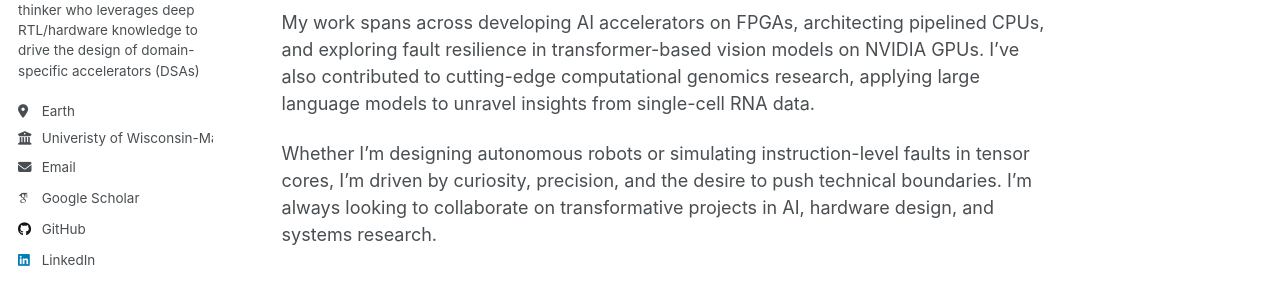
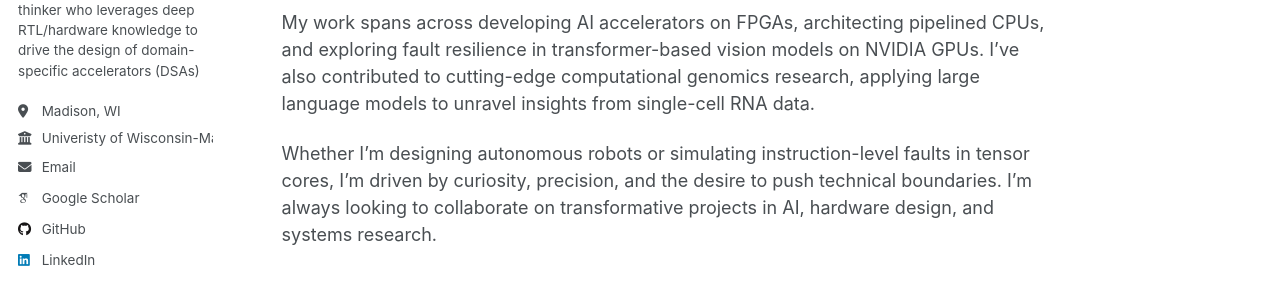
Before and after one commit to abhinavnandwani/abhinavnandwani-2.github.io, a Jekyll site: the page built from _pages/about.md, in a window 1280 px wide. Shown: the part 319-614 px from the top of the page. Built offline with Jekyll 4.4.1, drawn with Linux system fonts in a browser that asks for light colours; some web fonts are replaced.

Commit message:
Update _config.yml

```diff
--- a/_config.yml
+++ b/_config.yml
@@ -26,7 +26,7 @@ author:
   name             : "Abhinav Nandwani"
   pronouns         : # example: "she/her"
   bio              : "A systems architecture-level thinker who leverages deep RTL/hardware knowledge to drive the design of domain-specific accelerators (DSAs)"
-  location         : "Earth"
+  location         : "Madison, WI"
   employer         : "Univeristy of Wisconsin-Madison"
   uri              : # URL
   email            : "nandwani2@wisc.edu"
```
